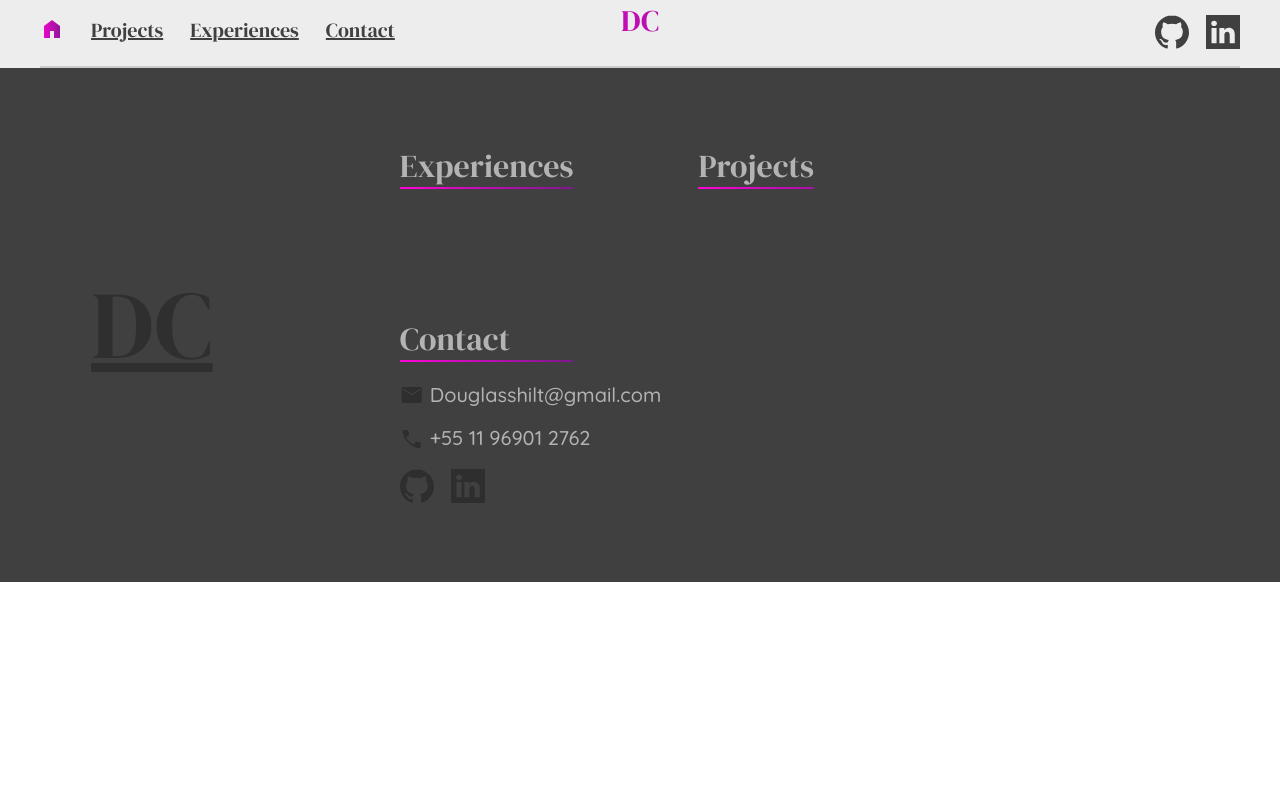
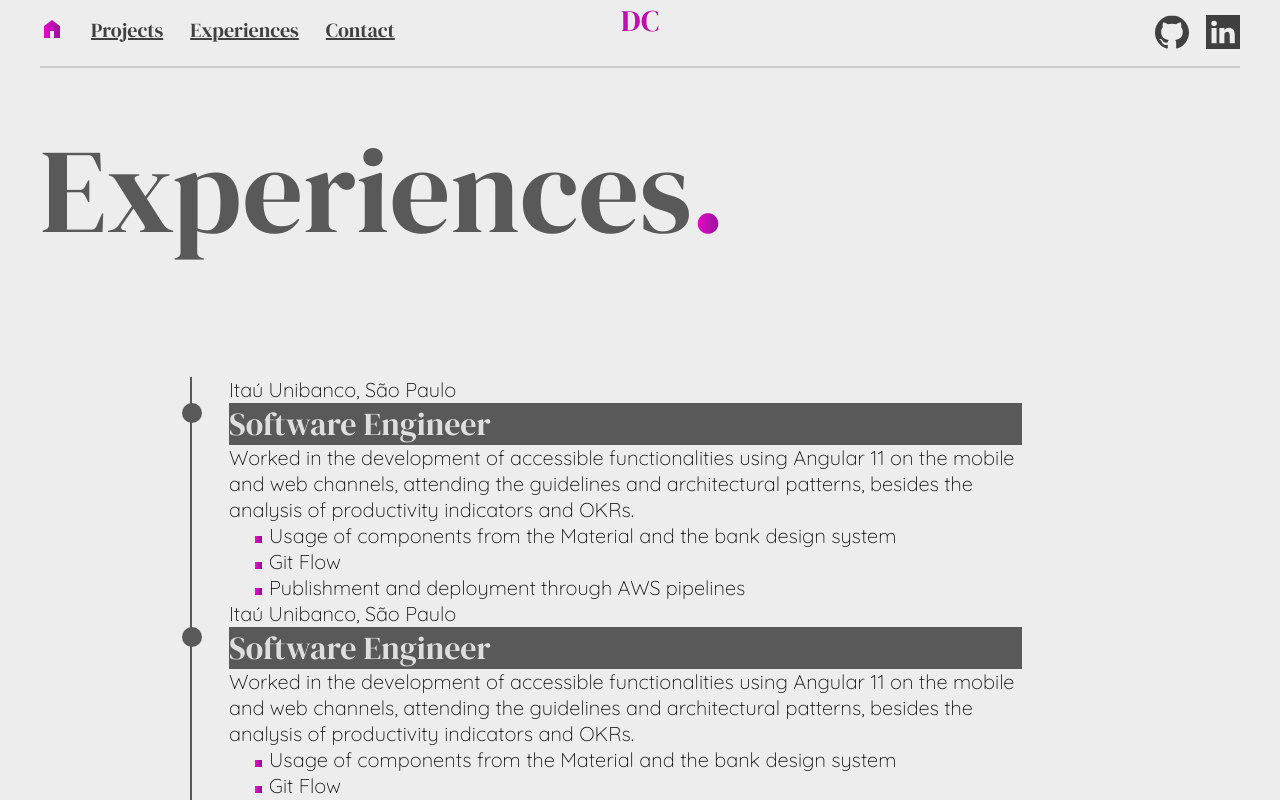
Before and after one commit to toddywannalearn/Portfolio_v1, an Angular app: page /experiences in a window 1280 px wide. Before the commit this address led to /. Shown: the top 800 px of the page. Built offline with nearby package versions, Linux system fonts and the light colour scheme.

Commit message:
refactor(about, projects, experiences): design da pagina de experiences e refactor

```diff
--- a/src/app/about-page/about-page.component.html
+++ b/src/app/about-page/about-page.component.html
@@ -8,7 +8,7 @@
 
     <div class="column">
       <header>
-        <h1>Front-End<span>.</span></h1>
+        <h1>Front-End</h1>
         <h2>Software Engineer</h2>
       </header>
 
--- a/src/app/about-page/about-page.component.scss
+++ b/src/app/about-page/about-page.component.scss
@@ -143,7 +143,8 @@ h1 {
     color: $color-gray08;
     height: 137px;
 
-    span {
+    &::after {
+        content: ".";
         background-clip: text;
         background-image: $highlight-color-purple1;
         -webkit-text-fill-color: transparent;
--- a/src/app/app-routing.module.ts
+++ b/src/app/app-routing.module.ts
@@ -1,3 +1,4 @@
+import { ExperiencesPageComponent } from './experiences-page/experiences-page.component';
 import { AboutPageComponent } from './about-page/about-page.component';
 import { RouterModule, Routes } from '@angular/router';
 
@@ -7,6 +8,7 @@ import { NgModule } from '@angular/core';
 
 const routes: Routes = [
   {path: 'projects', component: ProjectsPageComponent, title: 'Douglas Portfolio - My Projects'},
+  {path: 'experiences', component: ExperiencesPageComponent, title: 'Douglas Portfolio - My Experiences'},
   {path: '', component: AboutPageComponent, title: 'Douglas Portfolio - About me'}
 ];
 
--- a/src/app/app.module.ts
+++ b/src/app/app.module.ts
@@ -9,6 +9,7 @@ import { HeaderComponent } from './header/header.component';
 import { AboutPageComponent } from './about-page/about-page.component';
 import { ProjectsPageComponent } from './projects-page/projects-page.component';
 import { ProjectCardComponent } from './projects-page/project-card/project-card.component';
+import { ExperiencesPageComponent } from './experiences-page/experiences-page.component';
 
 @NgModule({
   declarations: [
@@ -18,7 +19,8 @@ import { ProjectCardComponent } from './projects-page/project-card/project-card.
     HeaderComponent,
     AboutPageComponent,
     ProjectsPageComponent,
-    ProjectCardComponent
+    ProjectCardComponent,
+    ExperiencesPageComponent
   ],
   imports: [
     BrowserModule,
--- /dev/null
+++ b/src/app/experiences-page/experiences-page.component.html
@@ -0,0 +1,58 @@
+<article>
+  <header>
+    <h1>Experiences</h1>
+  </header>
+
+  <div class="timeline">
+    <div class="timeline__left-border">
+        <ul>
+            <li>
+                <section class="job-section">
+                    <p>Itaú Unibanco, São Paulo</p>
+                    <div class="job-title-backgroud">
+                      <h2>Software Engineer</h2>
+                    </div>
+                    <p>
+                      Worked in the development of accessible functionalities using Angular 11
+                      on the mobile and web channels, attending the guidelines and
+                      architectural patterns, besides the analysis of productivity indicators
+                      and OKRs.
+                    </p>
+                    <ul>
+                      <li>
+                        <p>
+                          Usage of components from the Material and the bank design system
+                        </p>
+                      </li>
+                      <li><p>Git Flow</p></li>
+                      <li><p>Publishment and deployment through AWS pipelines</p></li>
+                    </ul>
+                </section>
+            </li>
+            <li>
+                <section class="job-section">
+                    <p>Itaú Unibanco, São Paulo</p>
+                    <div class="job-title-backgroud">
+                      <h2>Software Engineer</h2>
+                    </div>
+                    <p>
+                      Worked in the development of accessible functionalities using Angular 11
+                      on the mobile and web channels, attending the guidelines and
+                      architectural patterns, besides the analysis of productivity indicators
+                      and OKRs.
+                    </p>
+                    <ul>
+                      <li>
+                        <p>
+                          Usage of components from the Material and the bank design system
+                        </p>
+                      </li>
+                      <li><p>Git Flow</p></li>
+                      <li><p>Publishment and deployment through AWS pipelines</p></li>
+                    </ul>
+                </section>
+            </li>
+        </ul>
+    </div>
+  </div>
+</article>
--- /dev/null
+++ b/src/app/experiences-page/experiences-page.component.scss
@@ -0,0 +1,87 @@
+@import "src/variables";
+
+* {
+  margin: 0;
+  padding: 0;
+  box-sizing: border-box;
+}
+
+article {
+  padding: 40px;
+}
+
+.timeline {
+    margin-top: 132px;
+    margin-left: 150px;
+   // padding: 20px;
+
+   ul {
+    list-style-type: none;
+   }
+}
+
+.timeline__left-border {
+    border-left: 2px solid $color-gray08;
+}
+
+.job-section {
+    max-width: 793px;
+    position: relative;
+    left: 37px;
+   // padding: 10px;
+
+    .job-title-backgroud {
+        width: 100%;
+        background-color: $color-gray08;
+
+    }
+
+    ul {
+        margin-left: 40px;
+        list-style-type: square;
+        list-style-image: $highlight-color-purple1;
+    }
+}
+
+h1 {
+    font-family: $title-font-family;
+    font-weight: 400;
+    font-size: 120px;
+    line-height: 165px;
+    color: $color-gray08;
+    height: 137px;
+
+    &::after {
+        content: ".";
+        background-clip: text;
+        background-image: $highlight-color-purple1;
+        -webkit-text-fill-color: transparent;
+    }
+}
+
+h2 {
+    font-family: $title-font-family;
+    font-weight: 400;
+    font-size: 32px;
+    line-height: 42.24px;
+    color: $color-gray03;
+}
+
+h2::before {
+    content: "";
+    position: absolute;
+    width: 20px;
+    height: 20px;
+    background: $color-gray08;
+    border-radius: 999px;
+    left: -47.5px;
+}
+
+p {
+    font-family: $content-font-family;
+    font-style: normal;
+    font-weight: 300;
+    font-size: 20px;
+    line-height: 26px;
+    color: $color-gray12;
+}
--- /dev/null
+++ b/src/app/experiences-page/experiences-page.component.ts
@@ -0,0 +1,15 @@
+import { Component, OnInit } from '@angular/core';
+
+@Component({
+  selector: 'app-experiences-page',
+  templateUrl: './experiences-page.component.html',
+  styleUrls: ['./experiences-page.component.scss']
+})
+export class ExperiencesPageComponent implements OnInit {
+
+  constructor() { }
+
+  ngOnInit(): void {
+  }
+
+}
--- a/src/app/header/header.component.html
+++ b/src/app/header/header.component.html
@@ -9,7 +9,7 @@
                 <a routerLink="projects">Projects</a>
               </li>
               <li>
-                <a href="">Experiences</a>
+                <a routerLink="experiences">Experiences</a>
               </li>
               <li>
                 <a href="">Contact</a>
--- a/src/app/projects-page/projects-page.component.html
+++ b/src/app/projects-page/projects-page.component.html
@@ -1,7 +1,7 @@
 <article>
   <header>
     <div>
-      <h1 autofocus>My Projects<span>.</span></h1>
+      <h1 autofocus>My Projects</h1>
       <p>
         Lorem ipsum dolor sit amet, consectetur adipiscing elit. Proin pretium
         dui sapien, quis iaculis purus fermentum porttitor. Nam nec augue sit
--- a/src/app/projects-page/projects-page.component.scss
+++ b/src/app/projects-page/projects-page.component.scss
@@ -22,11 +22,12 @@ header {
     line-height: 165px;
     color: $color-gray08;
 
-    span {
+    &::after {
+      content: ".";
       background-clip: text;
       background-image: $highlight-color-purple1;
       -webkit-text-fill-color: transparent;
-    }
+  }
   }
 
   p {
```
Also changed, not shown: src/assets/img/logo_itau.png (added), 1 other file (tests, documents, lock files or other folders).
